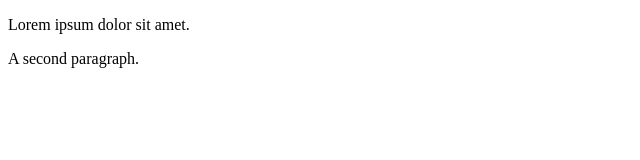
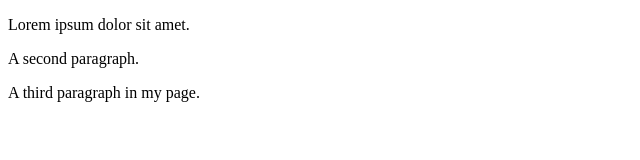
Before and after one commit to bengal865/my-test-repo, a plain HTML site: page index.html in a window 1280 px wide. Shown: the whole page, without its empty margins (0-640 px from the left). Drawn offline with Linux system fonts and the light colour scheme.

Commit message:
Added a third paragraph to page.

```diff
--- a/index.html
+++ b/index.html
@@ -8,5 +8,6 @@
 <body>
     <p>Lorem ipsum dolor sit amet.</p>
     <p>A second paragraph.</p>
+    <p>A third paragraph in my page.</p>
 </body>
 </html>
```
